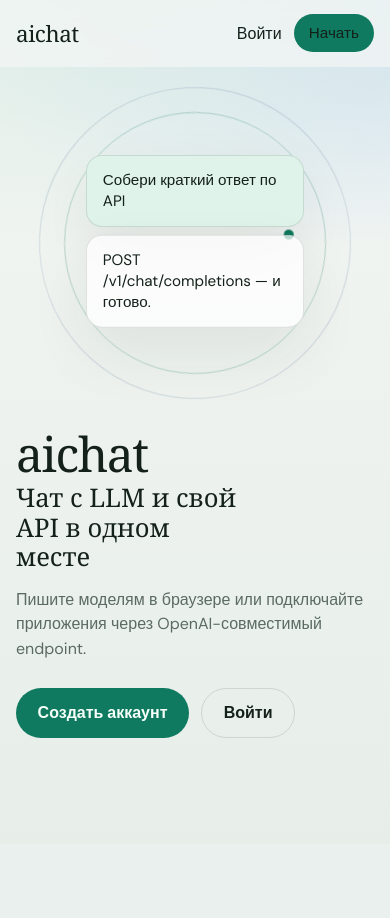
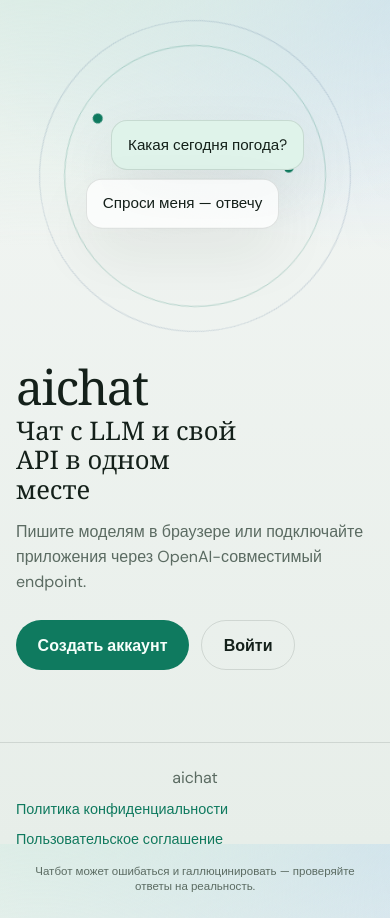
Before and after one commit to ladyka/aichat, a FastAPI app: page / in a window 390 px wide. Before the commit the page ends 738 px from the top, so only its background shows below. Run offline with FastAPI, Linux system fonts and the light colour scheme; some web fonts are replaced.

Commit message:
Move token management to settings, add legal pages and consent, rework navigation

```diff
--- a/static/css/style.css
+++ b/static/css/style.css
@@ -16,6 +16,10 @@
 * { box-sizing: border-box; }
 html, body { margin: 0; min-height: 100%; }
 body {
+  display: flex;
+  flex-direction: column;
+  min-height: 100vh;
+  min-height: 100dvh;
   font-family: var(--font-sans);
   color: var(--ink);
   background:
@@ -24,50 +28,10 @@ body {
     linear-gradient(180deg, var(--bg0), var(--bg1));
   background-attachment: fixed;
 }
+main { flex: 1; }
 
 a { color: var(--accent); text-decoration: none; }
 a:hover { text-decoration: underline; }
-
-.site-header {
-  display: flex;
-  align-items: center;
-  justify-content: space-between;
-  padding: 1.1rem 1.5rem;
-  position: sticky;
-  top: 0;
-  backdrop-filter: blur(10px);
-  background: rgba(243, 246, 244, 0.75);
-  border-bottom: 1px solid transparent;
-  z-index: 10;
-}
-
-.brand {
-  font-family: var(--font-display);
-  font-size: 1.6rem;
-  color: var(--ink);
-  text-decoration: none;
-  letter-spacing: -0.02em;
-}
-
-.nav {
-  display: flex;
-  gap: 1rem;
-  align-items: center;
-}
-.nav a { color: var(--ink); text-decoration: none; font-weight: 500; }
-.nav a:hover { color: var(--accent); }
-
-.inline-form { display: inline; margin: 0; }
-.linkish {
-  background: none;
-  border: none;
-  color: var(--ink);
-  font: inherit;
-  font-weight: 500;
-  cursor: pointer;
-  padding: 0;
-}
-.linkish:hover { color: var(--accent); }
 
 .btn {
   display: inline-flex;
@@ -330,6 +311,61 @@ textarea { resize: vertical; min-height: 64px; }
   display: grid;
   gap: 0.9rem;
   margin: 1.2rem 0;
+}
+.site-footer {
+  display: flex;
+  flex-wrap: wrap;
+  gap: 0.75rem 1.5rem;
+  align-items: center;
+  justify-content: center;
+  padding: 1.5rem 1rem;
+  border-top: 1px solid var(--line);
+  margin-top: 2rem;
+}
+.page-chat .site-footer { display: none; }
+.footer-nav {
+  display: flex;
+  flex-wrap: wrap;
+  gap: 0.75rem 1.25rem;
+}
+.footer-nav a { font-size: 0.9rem; }
+.footer-disclaimer {
+  flex-basis: 100%;
+  text-align: center;
+  font-size: 0.72rem;
+  color: var(--muted);
+  margin: 0.25rem 0 0;
+}
+.legal h2 {
+  font-size: 1.05rem;
+  font-weight: 600;
+  margin: 1.2rem 0 0.4rem;
+}
+.legal p { margin: 0.4rem 0; }
+.legal ul { margin: 0.4rem 0; padding-left: 1.2rem; }
+.back-link { margin: 0 0 0.75rem; font-size: 0.9rem; }
+.profile-list {
+  display: grid;
+  gap: 0.75rem;
+  margin: 1.2rem 0;
+}
+.profile-list div {
+  display: grid;
+  gap: 0.2rem;
+}
+.profile-list dt {
+  font-weight: 500;
+  font-size: 0.9rem;
+  color: var(--muted);
+}
+.profile-list dd {
+  margin: 0;
+  font-size: 1.05rem;
+}
+.cta-row {
+  display: flex;
+  flex-wrap: wrap;
+  gap: 0.75rem;
 }
 .chat-shell {
   display: grid;
@@ -434,15 +469,6 @@ textarea { resize: vertical; min-height: 64px; }
 }
 
 @media (max-width: 480px) {
-  .site-header {
-    padding: 0.9rem 1rem;
-  }
-  .nav {
-    gap: 0.75rem;
-  }
-  .brand {
-    font-size: 1.4rem;
-  }
   .hero {
     padding: 1.25rem 1rem 2.5rem;
   }
--- a/templates/base.html
+++ b/templates/base.html
@@ -11,25 +11,17 @@
   {% block head %}{% endblock %}
 </head>
 <body class="{% block body_class %}{% endblock %}">
-  <header class="site-header">
-    <a class="brand" href="/">aichat</a>
-    <nav class="nav">
-      {% if user %}
-        <a href="/chat">Чат</a>
-        <a href="/settings">Свойства</a>
-        <a href="/tokens">API</a>
-        <form action="/logout" method="post" class="inline-form">
-          <button type="submit" class="linkish">Выйти</button>
-        </form>
-      {% else %}
-        <a href="/login">Войти</a>
-        <a class="btn btn-small" href="/register">Начать</a>
-      {% endif %}
-    </nav>
-  </header>
   <main class="{% block main_class %}{% endblock %}">
     {% block content %}{% endblock %}
   </main>
+  <footer class="site-footer">
+    <span class="muted">aichat</span>
+    <nav class="footer-nav">
+      <a href="/privacy">Политика конфиденциальности</a>
+      <a href="/terms">Пользовательское соглашение</a>
+    </nav>
+    <p class="footer-disclaimer">Чатбот может ошибаться и галлюцинировать — проверяйте ответы на реальность.</p>
+  </footer>
   {% block scripts %}{% endblock %}
 </body>
 </html>
--- a/templates/chat.html
+++ b/templates/chat.html
@@ -9,5 +9,6 @@
 <div id="root" class="chat-root"></div>
 {% endblock %}
 {% block scripts %}
+<script>window.AICHAT_USER = {{ user.email|tojson }};</script>
 <script type="module" src="/chat-ui/assets/chat.js"></script>
 {% endblock %}
--- a/templates/landing.html
+++ b/templates/landing.html
@@ -10,7 +10,6 @@
     <div class="cta-row">
       {% if user %}
         <a class="btn" href="/chat">Открыть чат</a>
-        <a class="btn btn-ghost" href="/tokens">API-токены</a>
       {% else %}
         <a class="btn" href="/register">Создать аккаунт</a>
         <a class="btn btn-ghost" href="/login">Войти</a>
@@ -22,8 +21,8 @@
       <div class="orbit-ring"></div>
       <div class="orbit-ring delay"></div>
       <div class="chat-preview">
-        <div class="bubble user">Собери краткий ответ по API</div>
-        <div class="bubble bot">POST /v1/chat/completions — и готово.</div>
+        <div class="bubble user">Какая сегодня погода?</div>
+        <div class="bubble bot">Спроси меня — отвечу</div>
       </div>
     </div>
   </div>
--- a/templates/login.html
+++ b/templates/login.html
@@ -4,7 +4,7 @@
 {% block content %}
 <section class="auth-panel">
   <h1>Вход</h1>
-  <p class="muted">Войдите, чтобы открыть чат и API-токены.</p>
+  <p class="muted">Войдите, чтобы открыть чат и настройки.</p>
   {% if error %}<p class="error">{{ error }}</p>{% endif %}
   <form method="post" action="/login" class="stack-form">
     <label>Email
--- a/templates/register.html
+++ b/templates/register.html
@@ -16,6 +16,10 @@
     <label>Повторите пароль
       <input type="password" name="password2" required minlength="6" autocomplete="new-password">
     </label>
+    <label class="checkbox">
+      <input type="checkbox" name="consent" value="on" required>
+      <span>Я согласен с <a href="/privacy">политикой конфиденциальности</a> и <a href="/terms">пользовательским соглашением</a></span>
+    </label>
     <button class="btn" type="submit">Создать аккаунт</button>
   </form>
   <p class="muted">Уже есть аккаунт? <a href="/login">Войти</a></p>
```
Also changed, not shown: other parts of static/css/style.css (+28 -14 lines), app/routes/pages.py (+67 -56 lines), frontend/src/App.tsx (+78 -19 lines), frontend/src/components/Thread.tsx (+5 -2 lines), templates/privacy.html (added, +32 -0 lines), templates/profile.html (added, +25 -0 lines), templates/settings.html (+49 -0 lines), templates/terms.html (added, +28 -0 lines), templates/tokens.html (deleted, +0 -53 lines), tests/conftest.py (+6 -1 lines), tests/test_pages.py (+19 -1 lines).
